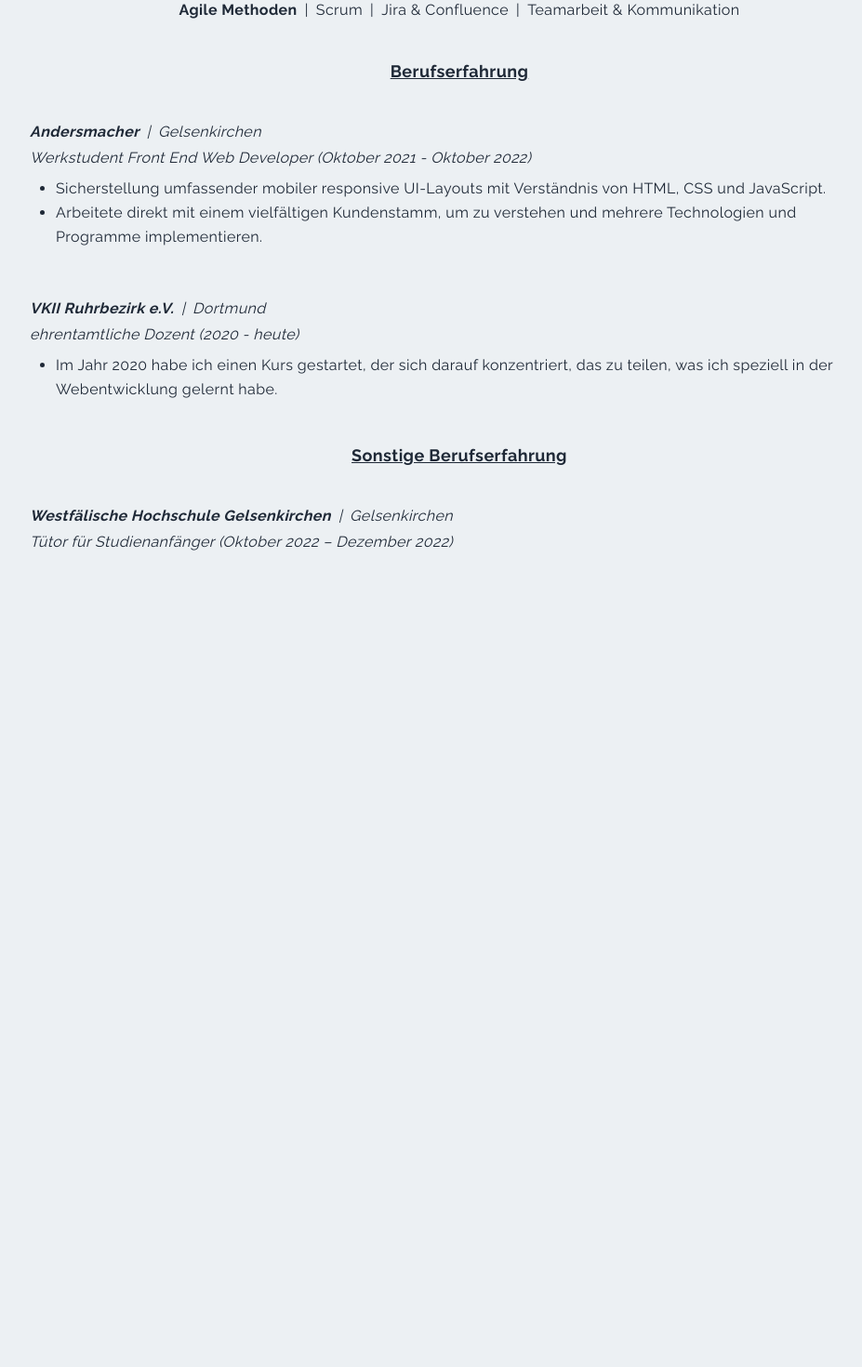
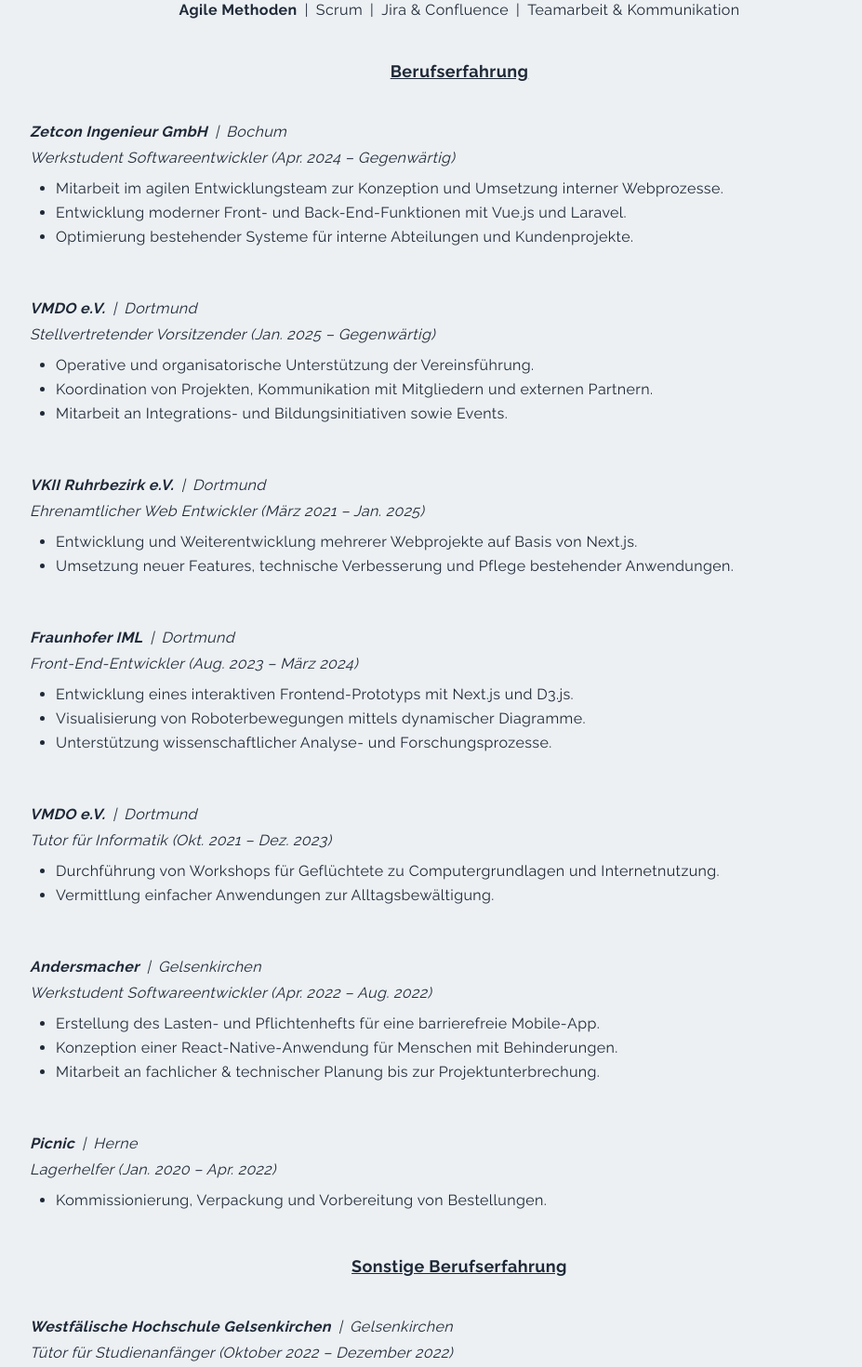
Before and after one commit to bleriotgabin/wafowabo, a Next.js app: page /resume in a window 1280 px wide. Shown: the part 880-2350 px from the top of the page at 93% size, without its empty margins (146-1073 px from the left). Before the commit the page ends 1519 px from the top, so only its background shows below. Built offline with nearby package versions, Linux system fonts and the light colour scheme.

Commit message:
Update resume.jsx

```diff
--- a/pages/resume.jsx
+++ b/pages/resume.jsx
@@ -128,46 +128,101 @@
 <h5 className='text-center underline text-[18px] py-4'>
   Berufserfahrung
 </h5>
-        {/* Experience */}
+
+{/* Erfahrung – Werkstudent Softwareentwickler bei Zetcon */}
 <div className='py-6'>
   <p className='italic'>
-            <span className='font-bold italic'>
-            Andersmacher
-            </span>
-            <span className='px-2'>|</span>Gelsenkirchen
+    <span className='font-bold italic'>Zetcon Ingenieur GmbH</span>
+    <span className='px-2'>|</span>Bochum
   </p>
-          <p className='py-1 italic'>Werkstudent Front End Web Developer (Oktober 2021 - Oktober 2022)</p>
+  <p className='py-1 italic'>Werkstudent Softwareentwickler (Apr. 2024 – Gegenwärtig)</p>
   <ul className='list-disc list-outside px-7 py-1 leading-relaxed'>
-            <li>
-            Sicherstellung umfassender mobiler responsive UI-Layouts mit
-              Verständnis von HTML, CSS und JavaScript.
-            </li>
-            <li>
-            Arbeitete direkt mit einem vielfältigen Kundenstamm, um zu verstehen und
-            mehrere Technologien und Programme implementieren.
-            </li>
+    <li>Mitarbeit im agilen Entwicklungsteam zur Konzeption und Umsetzung interner Webprozesse.</li>
+    <li>Entwicklung moderner Front- und Back-End-Funktionen mit Vue.js und Laravel.</li>
+    <li>Optimierung bestehender Systeme für interne Abteilungen und Kundenprojekte.</li>
   </ul>
 </div>
 
-
-        {/* Personal Experience */}
+{/* Erfahrung – Stellvertretender Vorsitzender bei VMDO */}
 <div className='py-6'>
   <p className='italic'>
-            <span className='font-bold italic'>
-              VKII Ruhrbezirk e.V.
-            </span>
+    <span className='font-bold italic'>VMDO e.V.</span>
     <span className='px-2'>|</span>Dortmund
   </p>
-          <p className='py-1 italic'>ehrentamtliche Dozent (2020 - heute)</p>
+  <p className='py-1 italic'>Stellvertretender Vorsitzender (Jan. 2025 – Gegenwärtig)</p>
   <ul className='list-disc list-outside px-7 py-1 leading-relaxed'>
-            <li>
-            Im Jahr 2020 habe ich einen Kurs gestartet, der sich darauf konzentriert,
-            das zu teilen, was ich speziell in der Webentwicklung gelernt habe.
-
-            </li>
-
+    <li>Operative und organisatorische Unterstützung der Vereinsführung.</li>
+    <li>Koordination von Projekten, Kommunikation mit Mitgliedern und externen Partnern.</li>
+    <li>Mitarbeit an Integrations- und Bildungsinitiativen sowie Events.</li>
   </ul>
 </div>
+
+{/* Erfahrung – Ehrenamtlicher Web Entwickler */}
+<div className='py-6'>
+  <p className='italic'>
+    <span className='font-bold italic'>VKII Ruhrbezirk e.V.</span>
+    <span className='px-2'>|</span>Dortmund
+  </p>
+  <p className='py-1 italic'>Ehrenamtlicher Web Entwickler (März 2021 – Jan. 2025)</p>
+  <ul className='list-disc list-outside px-7 py-1 leading-relaxed'>
+    <li>Entwicklung und Weiterentwicklung mehrerer Webprojekte auf Basis von Next.js.</li>
+    <li>Umsetzung neuer Features, technische Verbesserung und Pflege bestehender Anwendungen.</li>
+  </ul>
+</div>
+
+{/* Erfahrung – Front-End Entwickler Fraunhofer */}
+<div className='py-6'>
+  <p className='italic'>
+    <span className='font-bold italic'>Fraunhofer IML</span>
+    <span className='px-2'>|</span>Dortmund
+  </p>
+  <p className='py-1 italic'>Front-End-Entwickler (Aug. 2023 – März 2024)</p>
+  <ul className='list-disc list-outside px-7 py-1 leading-relaxed'>
+    <li>Entwicklung eines interaktiven Frontend-Prototyps mit Next.js und D3.js.</li>
+    <li>Visualisierung von Roboterbewegungen mittels dynamischer Diagramme.</li>
+    <li>Unterstützung wissenschaftlicher Analyse- und Forschungsprozesse.</li>
+  </ul>
+</div>
+
+{/* Erfahrung – Tutor VMDO */}
+<div className='py-6'>
+  <p className='italic'>
+    <span className='font-bold italic'>VMDO e.V.</span>
+    <span className='px-2'>|</span>Dortmund
+  </p>
+  <p className='py-1 italic'>Tutor für Informatik (Okt. 2021 – Dez. 2023)</p>
+  <ul className='list-disc list-outside px-7 py-1 leading-relaxed'>
+    <li>Durchführung von Workshops für Geflüchtete zu Computergrundlagen und Internetnutzung.</li>
+    <li>Vermittlung einfacher Anwendungen zur Alltagsbewältigung.</li>
+  </ul>
+</div>
+
+{/* Erfahrung – Werkstudent bei Andersmacher */}
+<div className='py-6'>
+  <p className='italic'>
+    <span className='font-bold italic'>Andersmacher</span>
+    <span className='px-2'>|</span>Gelsenkirchen
+  </p>
+  <p className='py-1 italic'>Werkstudent Softwareentwickler (Apr. 2022 – Aug. 2022)</p>
+  <ul className='list-disc list-outside px-7 py-1 leading-relaxed'>
+    <li>Erstellung des Lasten- und Pflichtenhefts für eine barrierefreie Mobile-App.</li>
+    <li>Konzeption einer React-Native-Anwendung für Menschen mit Behinderungen.</li>
+    <li>Mitarbeit an fachlicher & technischer Planung bis zur Projektunterbrechung.</li>
+  </ul>
+</div>
+
+{/* Erfahrung – Lagerhelfer */}
+<div className='py-6'>
+  <p className='italic'>
+    <span className='font-bold italic'>Picnic</span>
+    <span className='px-2'>|</span>Herne
+  </p>
+  <p className='py-1 italic'>Lagerhelfer (Jan. 2020 – Apr. 2022)</p>
+  <ul className='list-disc list-outside px-7 py-1 leading-relaxed'>
+    <li>Kommissionierung, Verpackung und Vorbereitung von Bestellungen.</li>
+  </ul>
+</div>
+
 
         {/*  */}
         <h5 className='text-center underline text-[18px] py-4'>
```
Lines whose indentation alone changed are shown as unchanged.
